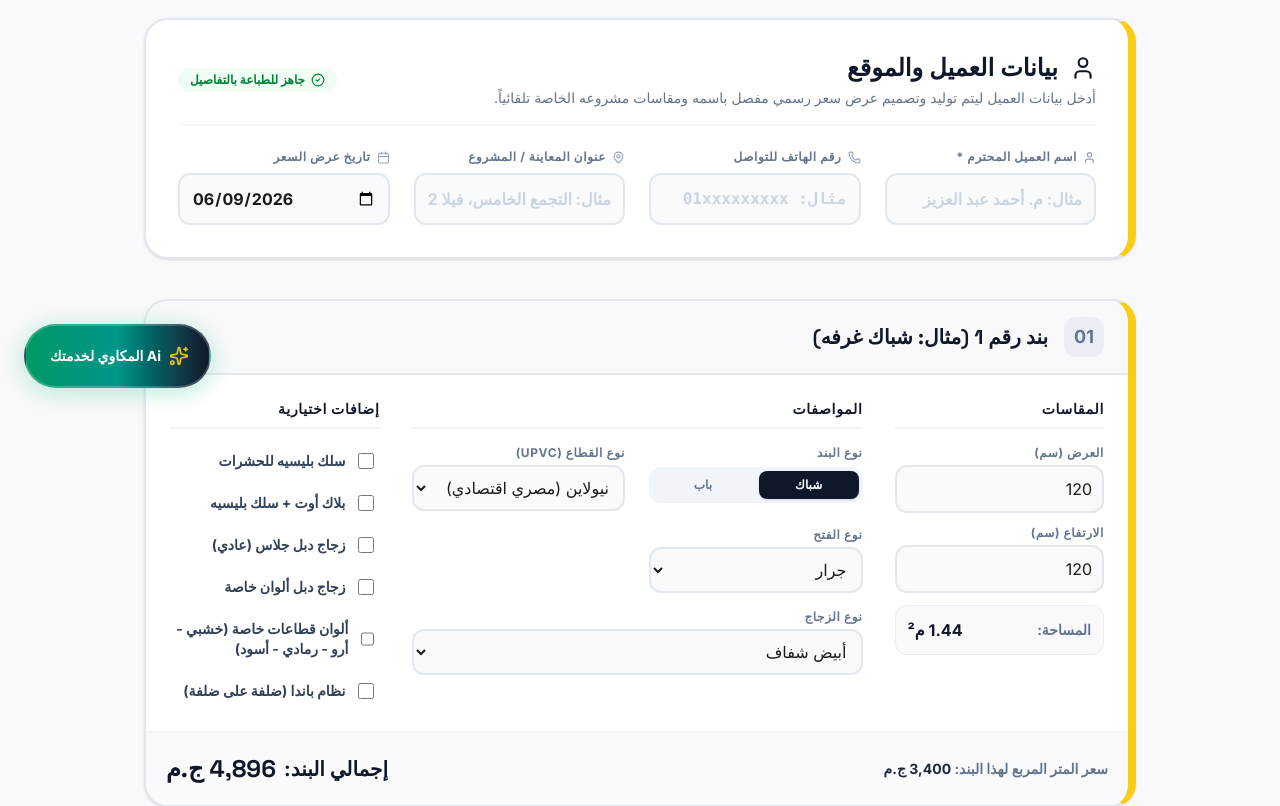
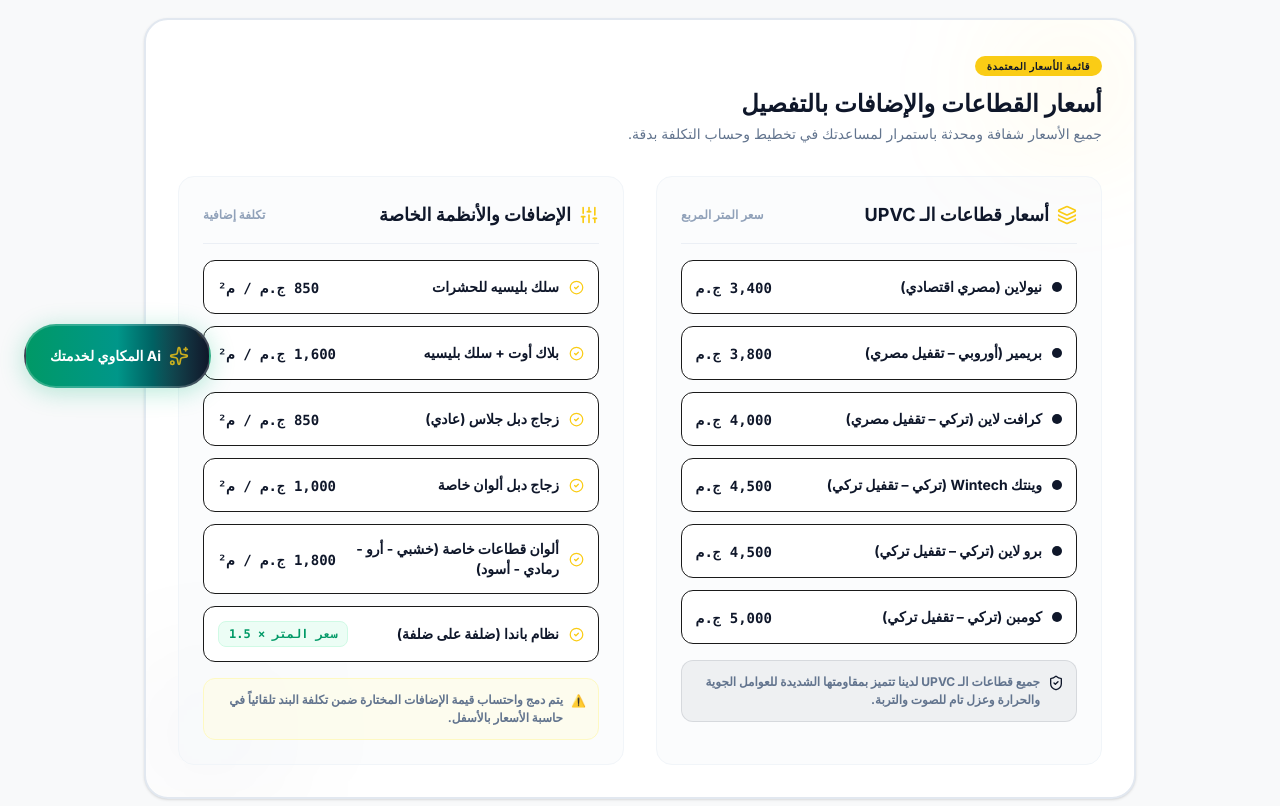
Before and after one commit to mohamedmalhasaneen-maker/Al-mekawy-Home-, a React (Vite) app: page / in a window 1280 px wide. Shown: the part 380-1186 px from the top of the page. Built offline with nearby package versions, Linux system fonts and the light colour scheme.

Commit message:
feat: add pricing table component
Introduce the PricingTable component to display current profile and addon costs, enhancing price transparency for customers.

```diff
--- a/src/App.tsx
+++ b/src/App.tsx
@@ -10,6 +10,7 @@ import ItemCard from './components/ItemCard';
 import CustomerForm from './components/CustomerForm';
 import DetailedQuoteView from './components/DetailedQuoteView';
 import SummaryBox from './components/SummaryBox';
+import PricingTable from './components/PricingTable';
 import Features from './components/Features';
 import QrModal from './components/QrModal';
 import AiMekawyChat from './components/AiMekawyChat';
@@ -182,6 +183,8 @@ export default function App() {
           </p>
         </motion.div>
 
+        <PricingTable />
+
         <CustomerForm customer={customer} onChange={handleCustomerChange} />
 
         <div className="space-y-8 print:hidden">
--- /dev/null
+++ b/src/components/PricingTable.tsx
@@ -0,0 +1,121 @@
+import React from 'react';
+import { motion } from 'motion/react';
+import { Layers, CheckCircle2, Sliders, ShieldCheck } from 'lucide-react';
+import { PROFILES, ADDONS } from '../constants';
+
+const formatCurrency = (value: number) => {
+  return new Intl.NumberFormat('en-US', {
+    maximumFractionDigits: 0
+  }).format(value) + ' ج.م';
+};
+
+export default function PricingTable() {
+  return (
+    <motion.div
+      initial={{ opacity: 0, y: 15 }}
+      animate={{ opacity: 1, y: 0 }}
+      className="bg-white rounded-3xl border-2 border-slate-200 p-6 md:p-8 mb-12 shadow-sm relative overflow-hidden print:hidden"
+    >
+      <div className="absolute top-0 right-0 w-32 h-32 bg-[#FACC15]/10 rounded-full blur-3xl" />
+      <div className="absolute bottom-0 left-0 w-32 h-32 bg-[#0F172A]/5 rounded-full blur-3xl" />
+
+      <div className="relative text-right mb-8">
+        <span className="bg-[#FACC15] text-[#0F172A] text-[10px] font-black px-3 py-1 rounded-full uppercase tracking-wider">
+          قائمة الأسعار المعتمدة
+        </span>
+        <h2 className="text-2xl font-display font-black text-[#0F172A] mt-3 mb-1">
+          أسعار القطاعات والإضافات بالتفصيل
+        </h2>
+        <p className="text-slate-500 text-sm">
+          جميع الأسعار شفافة ومحدثة باستمرار لمساعدتك في تخطيط وحساب التكلفة بدقة.
+        </p>
+      </div>
+
+      <div className="grid grid-cols-1 lg:grid-cols-2 gap-8 relative z-10">
+        {/* Profiles Section */}
+        <div className="bg-slate-50/50 rounded-2xl border border-slate-100 p-5 md:p-6">
+          <div className="flex items-center justify-between border-b border-slate-200/60 pb-3.5 mb-4">
+            <h3 className="text-lg font-black text-[#0F172A] flex items-center gap-2">
+              <Layers size={20} className="text-[#FACC15]" />
+              <span>أسعار قطاعات الـ UPVC</span>
+            </h3>
+            <span className="text-xs text-slate-400 font-bold">سعر المتر المربع</span>
+          </div>
+
+          <div className="space-y-3">
+            {Object.values(PROFILES).map((profile) => (
+              <div
+                key={profile.id}
+                className="flex items-center justify-between p-3.5 bg-white rounded-xl border border-slate-150 transition-all hover:shadow-md hover:border-[#FACC15]/30"
+              >
+                <div className="flex items-center gap-2.5">
+                  <div className="w-2.5 h-2.5 rounded-full bg-[#0F172A]" />
+                  <div>
+                    <h4 className="text-sm font-black text-[#0F172A]">{profile.name}</h4>
+                  </div>
+                </div>
+                <div className="text-left">
+                  <span className="text-sm font-black text-[#0F172A] font-mono leading-none">
+                    {formatCurrency(profile.price)}
+                  </span>
+                </div>
+              </div>
+            ))}
+          </div>
+
+          <div className="mt-4 flex items-start gap-2 bg-[#0F172A]/5 p-3 rounded-xl border border-[#0F172A]/10">
+            <ShieldCheck size={16} className="text-[#0F172A] shrink-0 mt-0.5" />
+            <p className="text-xs text-slate-500 leading-normal font-bold">
+              جميع قطاعات الـ UPVC لدينا تتميز بمقاومتها الشديدة للعوامل الجوية والحرارة وعزل تام للصوت والتربة.
+            </p>
+          </div>
+        </div>
+
+        {/* Addons / Options Section */}
+        <div className="bg-slate-50/50 rounded-2xl border border-slate-100 p-5 md:p-6">
+          <div className="flex items-center justify-between border-b border-slate-200/60 pb-3.5 mb-4">
+            <h3 className="text-lg font-black text-[#0F172A] flex items-center gap-2">
+              <Sliders size={20} className="text-[#FACC15]" />
+              <span>الإضافات والأنظمة الخاصة</span>
+            </h3>
+            <span className="text-xs text-slate-400 font-bold">تكلفة إضافية</span>
+          </div>
+
+          <div className="space-y-3">
+            {Object.values(ADDONS).map((addon) => (
+              <div
+                key={addon.id}
+                className="flex items-center justify-between p-3.5 bg-white rounded-xl border border-slate-150 transition-all hover:shadow-md hover:border-[#FACC15]/30"
+              >
+                <div className="flex items-center gap-2.5">
+                  <CheckCircle2 size={15} className="text-[#FACC15] shrink-0" />
+                  <div>
+                    <h4 className="text-sm font-black text-[#0F172A]">{addon.name}</h4>
+                  </div>
+                </div>
+                <div className="text-left shrink-0">
+                  <span className="text-sm font-black text-[#0F172A] font-mono leading-none">
+                    {addon.id === 'panda' ? (
+                      <span className="text-xs text-emerald-600 bg-emerald-50 px-2.5 py-1 rounded-lg border border-emerald-100 font-bold block">
+                        سعر المتر × 1.5
+                      </span>
+                    ) : (
+                      `${formatCurrency(addon.price)} / م²`
+                    )}
+                  </span>
+                </div>
+              </div>
+            ))}
+          </div>
+
+          <div className="mt-4 flex items-start gap-2 bg-yellow-50/70 p-3 rounded-xl border border-yellow-100">
+            <span className="text-amber-600 font-black text-xs shrink-0 mt-0.5">⚠️</span>
+            <p className="text-xs text-slate-500 leading-normal font-bold">
+              يتم دمج واحتساب قيمة الإضافات المختارة ضمن تكلفة البند تلقائياً في حاسبة الأسعار بالأسفل.
+            </p>
+          </div>
+        </div>
+      </div>
+    </motion.div>
+  );
+}
```
